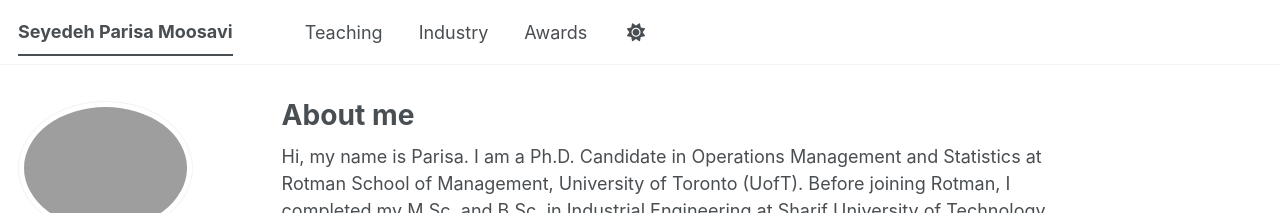
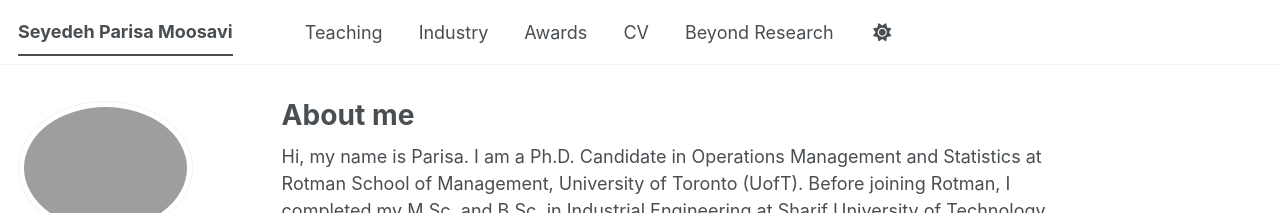
Before and after one commit to parisamsv/parisamsv.github.io, a Jekyll site: the page built from _pages/about.md, in a window 1280 px wide. Shown: the top 213 px of the page. Built offline with Jekyll 4.4.1, drawn with Linux system fonts in a browser that asks for light colours; a script bundle is joined from its source files by our own code; library files that are not in the unit come from our copies.

Commit message:
Update navigation.yml

```diff
--- a/_data/navigation.yml
+++ b/_data/navigation.yml
@@ -23,8 +23,11 @@ main:
   - title: "Awards" #portfolio
     url: /awards/
 
-  # - title: "CV"
-  #   url: /cv/
+  - title: "CV"
+    url: /cv/
+
+  - title: "Beyond Research"
+    url: /beyond-research/
 
   # - title: "CV"
   #   url: /cv-json/
```
